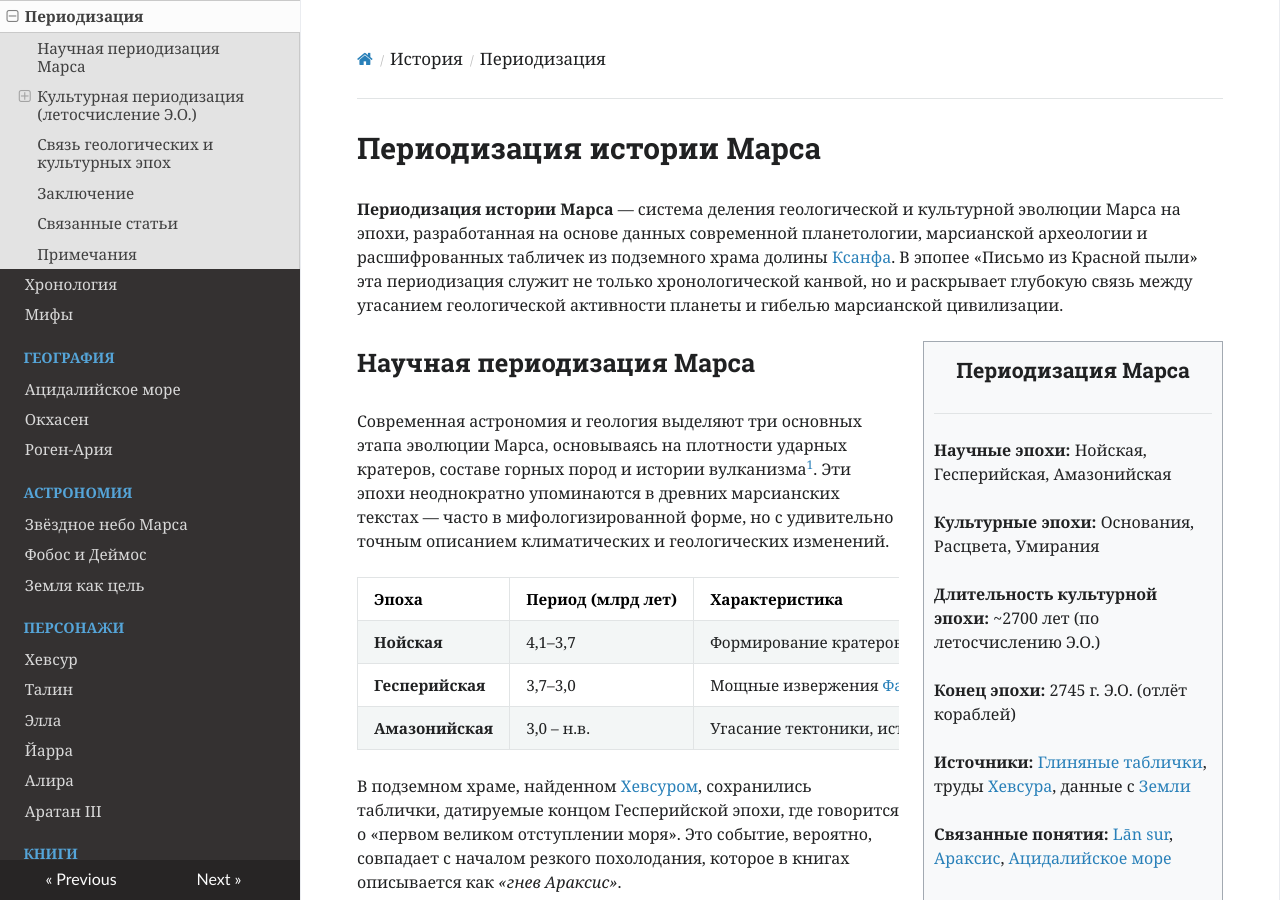
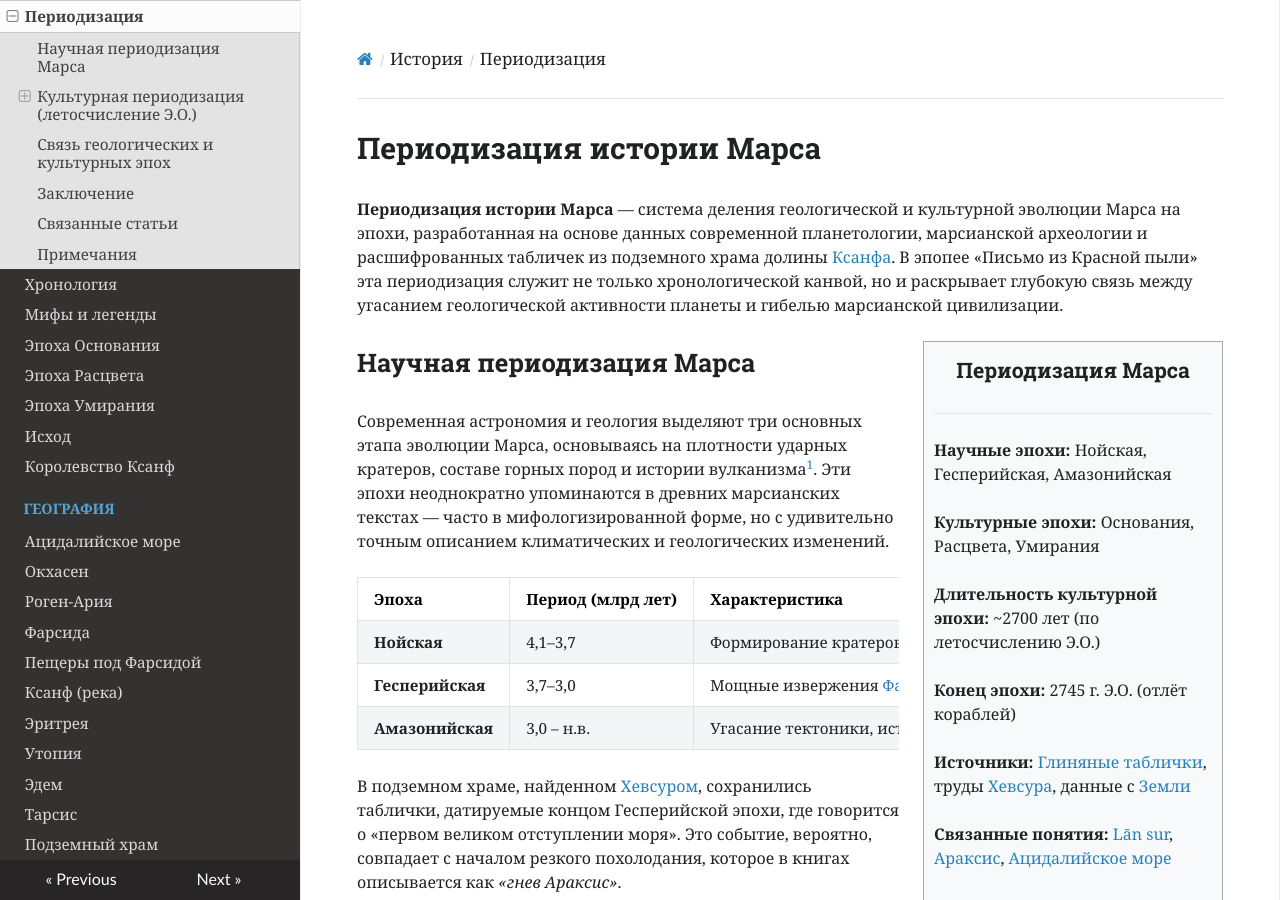
Before and after one commit to ivanhohlov14-bit/mars-encyclopedia, an MkDocs documentation site: the page built from docs/history/periodization.md, in a window 1280 px wide and 900 px high. Built offline with MkDocs 1.6.1, drawn with Linux system fonts in a browser that asks for light colours; nearby versions of some CDN libraries; part of the change alters nothing that is shown.

Commit message:
Update mkdocs.yml

```diff
--- a/mkdocs.yml
+++ b/mkdocs.yml
@@ -20,18 +20,45 @@ markdown_extensions:
 
 nav:
   - Главная: index.md
+
   - История:
       - Периодизация: history/periodization.md
       - Хронология: history/timeline.md
-      - Мифы: history/myths.md
+      - Мифы и легенды: history/myths.md
+      - Эпоха Основания: history/epokha-osnovaniya.md
+      - Эпоха Расцвета: history/epokha-rascveta.md
+      - Эпоха Умирания: history/epokha-umiraniya.md
+      - Исход: history/iskhod.md
+      - Королевство Ксанф: history/pirate-kingdom.md
+
   - География:
       - Ацидалийское море: geography/acidalia-sea.md
       - Окхасен: geography/okhasen.md
       - Роген-Ария: geography/rogen-aria.md
+      - Фарсида: geography/farsida.md
+      - Пещеры под Фарсидой: geography/farsida-caves.md
+      - Ксанф (река): geography/ksanf-river.md
+      - Эритрея: geography/eritreya.md
+      - Утопия: geography/utopiya.md
+      - Эдем: geography/edem.md
+      - Тарсис: geography/tarsis.md
+      - Подземный храм: geography/podzemniy-khram.md
+      - Космодром Фарсиды: geography/kosmodrom-farsidy.md
+      - Новый Окхасен: geography/noviy-okhasen.md
+      - Академия Окхасена: geography/akademiya-okhasena.md
+
   - Астрономия:
       - Звёздное небо Марса: astronomy/mars-sky.md
       - Фобос и Деймос: astronomy/phobos-deimos.md
       - Земля как цель: astronomy/earth-as-target.md
+      - Земля: astronomy/earth.md
+
+  - Культура и наука:
+      - Lān sur: terms/lan-sur.md
+      - Глиняные таблички: terms/tablichki.md
+      - Гемоцианин: biology/gemotsianin.md
+      - Геология Марса: science/geology.md
+
   - Персонажи:
       - Хевсур: people/hevsur.md
       - Талин: people/talin.md
@@ -39,9 +66,37 @@ nav:
       - Йарра: people/yarra.md
       - Алира: people/alira.md
       - Аратан III: people/aratan-iii.md
+      - Ирайна: people/irayina.md
+      - Миран: people/miran.md
+      - Харан: people/kharan.md
+      - Совия: people/soviya.md
+      - Араш: people/arash.md
+      - Кан: people/kan.md
+      - Сарум II: people/sarum-ii.md
+      - Сарум Великий: people/sarum-velikiy.md
+      - Ксанф: people/ksanf-monster.md
+
+  - Боги и мифология:
+      - Кхо: mythology/kho.md
+      - Акха: mythology/akha.md
+      - Араксис: mythology/araksis.md
+      - Пророчество Харана: mythology/prorochestvo-kharana.md
+
   - Книги:
-      - Ацидалийское море: books/acidalia-sea.md
+      - «Ацидалийское море»: books/acidalia-sea.md
+      - «Там, где спят голоса»: books/tam-gde-spyat-golosa.md
+      - «Круги на красном пепле»: books/krugi-na-krasnom-peple.md
+      - «Звёздный путь»: books/zvezdnyy-put.md
+      - «Голубая звезда. Колыбель из пепла»: books/golubaya-zvezda-kolybel-iz-pepla.md
+      - «Ксанф. Пиратское королевство»: books/ksanf-piratskoe-korolevstvo.md
+      - «Пещерники. Голоса из недр»: books/peshcheriki-golosa-iz-nedr.md
+      - «Совия. Последняя песнь»: books/soviya-poslednyaya-pesn.md
+      - «Харан. Писец из Эллады»: books/kharan-pisets-iz-ellady.md
+      - «Ланой-Кузнец. Последний герой Утопии»: books/lanoy-kuznets-posledniy-geroy-utopii.md
+      - «Акхара Великая. Железная жрица»: books/akhara-velikaya-zheleznaya-zhrtsa.md
+
   - Переводчик: translator.md
   - Лицензия: license.md
+
 extra_css:
   - stylesheets/extra.css
```
